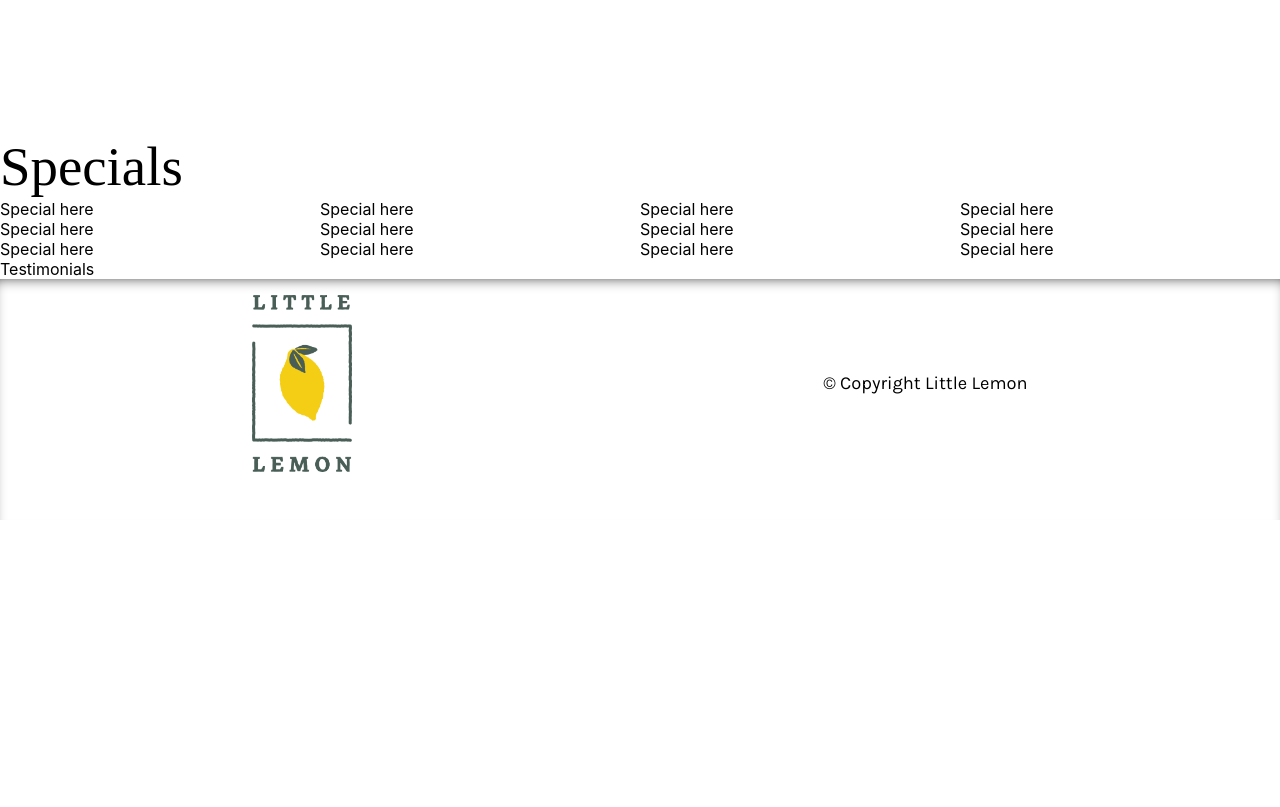
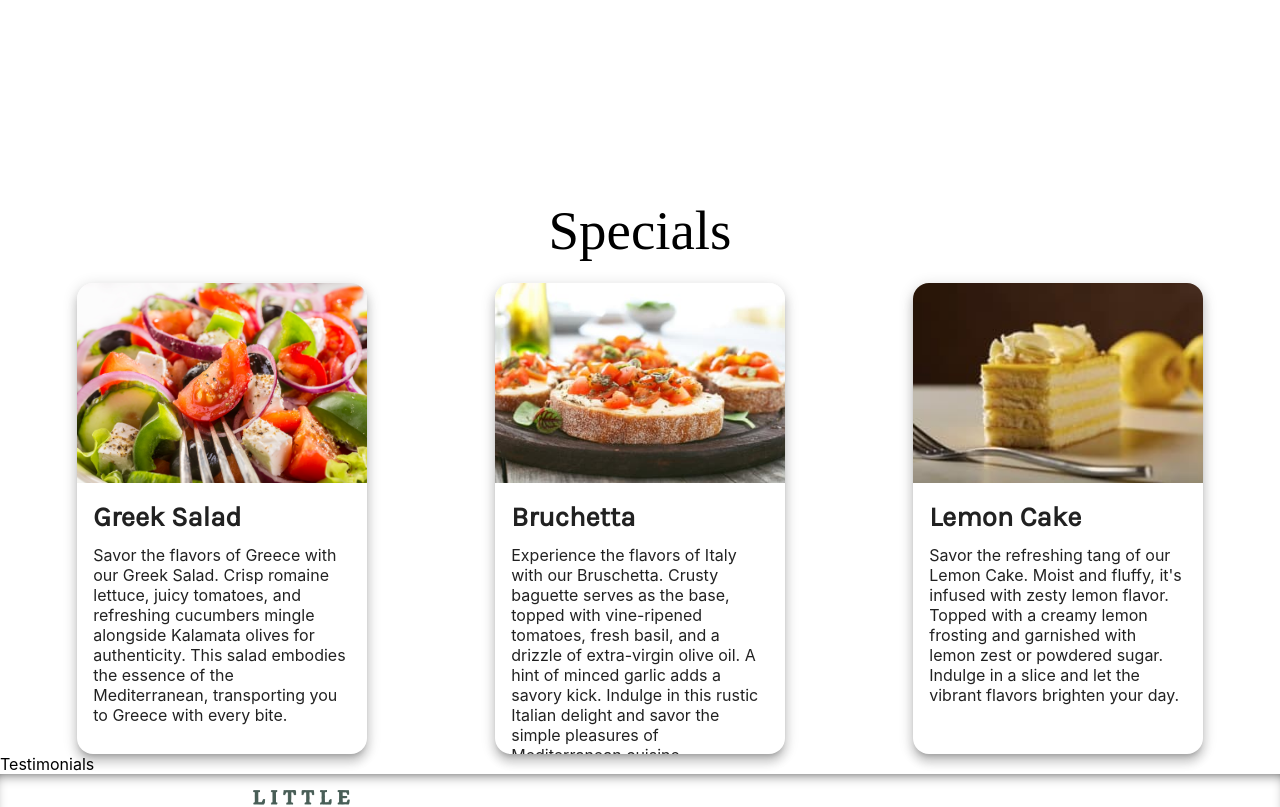
Before and after one commit to a-williams8427/meta-capstone-project, a React (Create React App) app: page / in a window 1280 px wide. Shown: the part 680-1487 px from the top of the page. Before the commit the page ends 1200 px from the top, so only its background shows below. Built offline with nearby package versions, Linux system fonts and the light colour scheme; a web font is replaced by a local one.

Commit message:
Finished specials

```diff
--- a/src/pages/Homepage/Specials.js
+++ b/src/pages/Homepage/Specials.js
@@ -1,29 +1,97 @@
-import { Box, Grid, Typography } from "@mui/material";
+import {
+    Box,
+    Grid,
+    Typography,
+    Card,
+    CardMedia,
+    CardContent,
+} from "@mui/material";
 import React from "react";
+import greekSalad from "../../assets/pictures/greek salad.jpg";
+import bruchetta from "../../assets/pictures/bruchetta.jpg";
+import lemonCake from "../../assets/pictures/lemon dessert.jpg";
 
 function Specials() {
+    const specials = [
+        {
+            name: "Greek Salad",
+            text: "Savor the flavors of Greece with our Greek Salad. Crisp romaine lettuce, juicy tomatoes, and refreshing cucumbers mingle alongside Kalamata olives for authenticity. This salad embodies the essence of the Mediterranean, transporting you to Greece with every bite.",
+            image: greekSalad,
+        },
+        {
+            name: "Bruchetta",
+            text: "Experience the flavors of Italy with our Bruschetta. Crusty baguette serves as the base, topped with vine-ripened tomatoes, fresh basil, and a drizzle of extra-virgin olive oil. A hint of minced garlic adds a savory kick. Indulge in this rustic Italian delight and savor the simple pleasures of Mediterranean cuisine.",
+            image: bruchetta,
+        },
+        {
+            name: "Lemon Cake",
+            text: "Savor the refreshing tang of our Lemon Cake. Moist and fluffy, it's infused with zesty lemon flavor. Topped with a creamy lemon frosting and garnished with lemon zest or powdered sugar. Indulge in a slice and let the vibrant flavors brighten your day.",
+            image: lemonCake,
+        },
+    ];
+
     return (
-        <div>
+        <>
             <Box
                 sx={{
-                    display: "block",
-                    height: "10vw",
+                    display: { xs: "none", sm: "block" },
+                    height: "15vw",
                 }}
             />
             {/*TODO: Finish either mocking specials for using an actual API  */}
-            <Grid container>
-                <Grid item xs={12}>
-                    <Typography variant="h3" color="text">
-                        Specials
-                    </Typography>
+            <Typography
+                variant="h3"
+                color="text"
+                gutterBottom
+                textAlign={"center"}
+            >
+                Specials
+            </Typography>
+            <Box marginLeft={"25px"} marginRight={"25px"}>
+                <Grid
+                    container
+                    alignContent={"center"}
+                    alignItems={"center"}
+                    justifyContent={"space-around"}
+                    rowSpacing={3}
+                    columnSpacing={{ xs: 1, sm: 2, md: 3 }}
+                >
+                    {specials.map((special) => (
+                        <Grid item xs={12} md={4} lg={3} key={special.name}>
+                            <Card
+                                raised
+                                sx={{
+                                    maxWidth: "345px",
+                                    height: "455px",
+                                    borderRadius: "16px",
+                                    marginLeft: "auto",
+                                    marginRight: "auto",
+                                    paddingBottom: "1rem",
+                                }}
+                            >
+                                <CardMedia
+                                    sx={{ height: "200px" }}
+                                    image={special.image}
+                                    title={special.name}
+                                />
+                                <CardContent>
+                                    <Typography
+                                        gutterBottom
+                                        variant="h5"
+                                        fontWeight={"bold"}
+                                    >
+                                        {special.name}
+                                    </Typography>
+                                    <Typography variant="body">
+                                        {special.text}
+                                    </Typography>
+                                </CardContent>
+                            </Card>
+                        </Grid>
+                    ))}
                 </Grid>
-                {Array.from(Array(12)).map((_, index) => (
-                    <Grid item xs={12} md={4} lg={3} key={index}>
-                        Special here
-                    </Grid>
-                ))}
-            </Grid>
-        </div>
+            </Box>
+        </>
     );
 }
 
```
